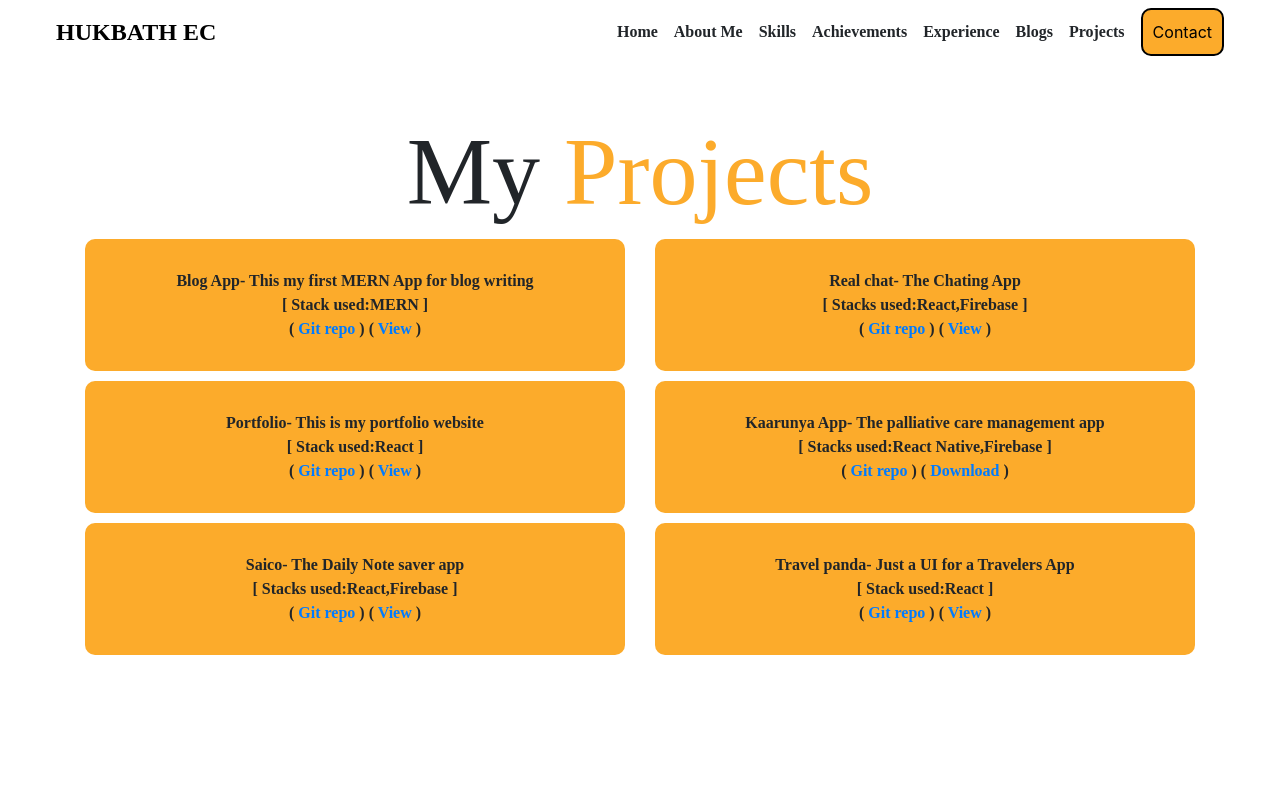
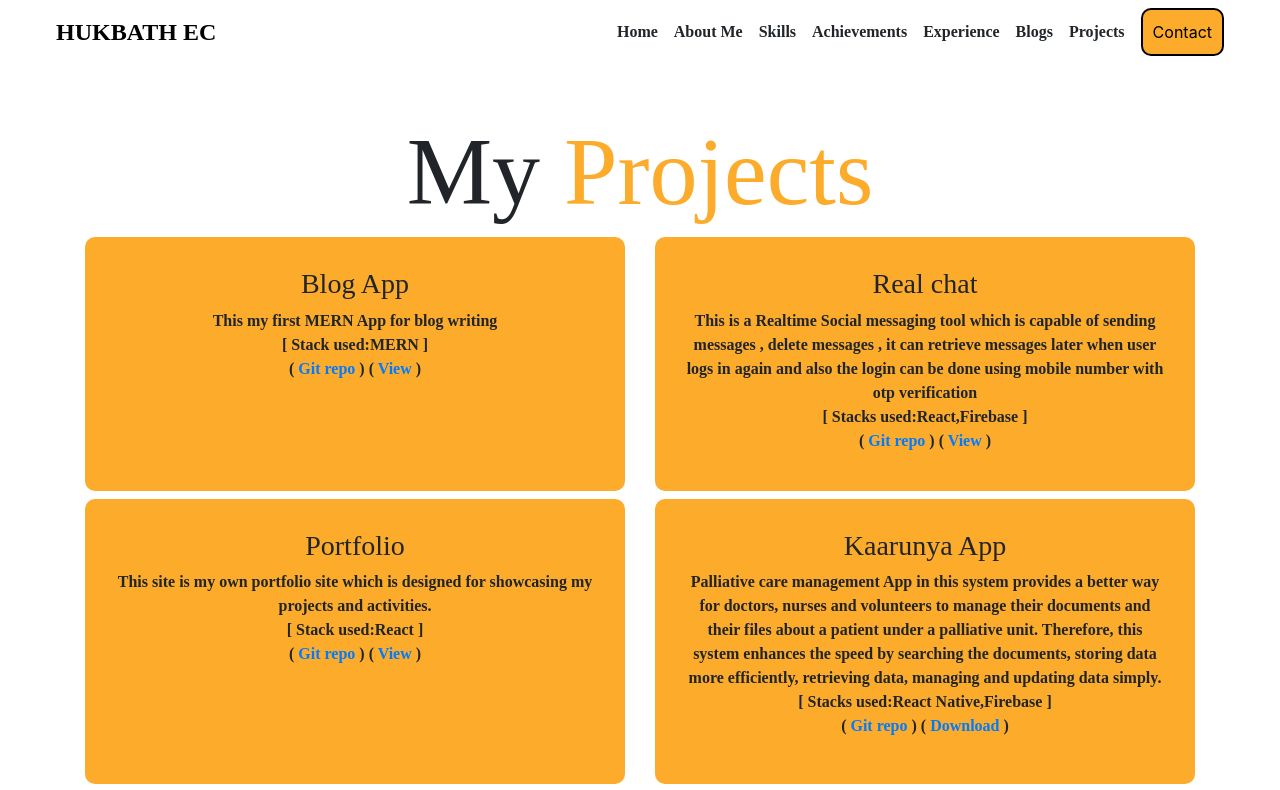
Before and after one commit to HuKKu-ec/Portfolio, a React (Create React App) app: page /projects in a window 1280 px wide. Shown: the top 790 px of the page. Built offline with nearby package versions, Linux system fonts and the light colour scheme; a web font is replaced by a local one.

Commit message:
a button is added also some other things...

```diff
--- a/src/App.css
+++ b/src/App.css
@@ -53,6 +53,7 @@ nav button :hover {
 }
 
 .hireButton {
+  margin-right: 30px;
   font-family: 'Kodchasan';
   margin-top: 15px;
   background-color: #fcab2b;
@@ -85,9 +86,10 @@ nav button :hover {
 }
 
 .box {
+  height: 100%;
   background-color: #fcab2b;
   padding: 30px;
-  margin-top: 10px;
+
   font-weight: bold;
   border-radius: 10px;
 }
@@ -140,6 +142,7 @@ li:hover {
   }
 
   .hireButton {
+    margin-right: 30;
     font-family: 'Kodchasan';
     margin-top: 15px;
     background-color: #fcab2b;
@@ -170,6 +173,7 @@ li:hover {
   }
 
   .hireButton {
+    margin-right: 30;
     font-family: 'Kodchasan';
     margin-top: 15px;
     background-color: #fcab2b;
--- a/src/pages/Home.js
+++ b/src/pages/Home.js
@@ -69,6 +69,10 @@ const Home = () => {
         <Link to="/contact">
           <button className="hireButton">Hire me</button>
         </Link>
+
+        <Link to="/projects">
+          <button className="hireButton">My Projects</button>
+        </Link>
       </div>
       <div className="imageConatainer">
         {/* <img style={{position:'absolute',}} src='icfacebook.png' alt='' /> */}
--- a/src/pages/Projects.js
+++ b/src/pages/Projects.js
@@ -22,8 +22,8 @@ const Projects = () => {
         <Container>
           <Row>
             <Col xs={12} sm={6}>
-              <div className="box">
-                Blog App- This my first MERN App for blog writing
+              <div className="box mt-2">
+                <h3>Blog App</h3>This my first MERN App for blog writing
                 <br></br>[ Stack used:MERN ]<br></br> (
                 <a href="https://github.com/HuKKu-ec/Blog-app"> Git repo </a> )
                 (<a href="https://splendid-lolly-e827fb.netlify.app/"> View</a>{' '}
@@ -31,8 +31,11 @@ const Projects = () => {
               </div>
             </Col>
             <Col xs={12} sm={6}>
-              <div className="box">
-                Real chat- The Chating App
+              <div className="box mt-2">
+                <h3>Real chat</h3>This is a Realtime Social messaging tool which
+                is capable of sending messages , delete messages , it can
+                retrieve messages later when user logs in again and also the
+                login can be done using mobile number with otp verification
                 <br></br>[ Stacks used:React,Firebase ]<br></br> (
                 <a href="https://github.com/HuKKu-ec/real-chat"> Git repo </a> )
                 (
@@ -44,16 +47,22 @@ const Projects = () => {
               </div>
             </Col>
             <Col xs={12} sm={6}>
-              <div className="box">
-                Portfolio- This is my portfolio website
+              <div className="box mt-3">
+                <h3>Portfolio</h3>This site is my own portfolio site which is
+                designed for showcasing my projects and activities.
                 <br></br>[ Stack used:React ]<br></br> (
                 <a href="https://github.com/HuKKu-ec/Portfolio"> Git repo </a> )
                 (<a href="https://www.hukbathec.tech"> View</a> )
               </div>
             </Col>
             <Col xs={12} sm={6}>
-              <div className="box">
-                Kaarunya App- The palliative care management app<br></br>[
+              <div className="box mt-3">
+                <h3>Kaarunya App</h3>Palliative care management App in this
+                system provides a better way for doctors, nurses and volunteers
+                to manage their documents and their files about a patient under
+                a palliative unit. Therefore, this system enhances the speed by
+                searching the documents, storing data more efficiently,
+                retrieving data, managing and updating data simply.<br></br>[
                 Stacks used:React Native,Firebase ]<br></br> (
                 <a href="https://github.com/HuKKu-ec/Kaarunya"> Git repo </a> )
                 (
@@ -64,18 +73,19 @@ const Projects = () => {
                 )
               </div>
             </Col>
+
             <Col xs={12} sm={6}>
-              <div className="box">
-                Saico- The Daily Note saver app<br></br>[ Stacks
+              <div className="box mt-4">
+                <h3>Saico</h3>The Daily Note saver app<br></br>[ Stacks
                 used:React,Firebase ]<br></br> (
                 <a href="https://github.com/HuKKu-ec/Saico"> Git repo </a> ) (
                 <a href=" https://saico.netlify.app"> View</a> )
               </div>
             </Col>
             <Col xs={12} sm={6}>
-              <div className="box">
-                Travel panda- Just a UI for a Travelers App<br></br>[ Stack
-                used:React ]<br></br> (
+              <div className="box mt-4">
+                <h3>Travel panda</h3>Just a UI for a Travelers App<br></br>[
+                Stack used:React ]<br></br> (
                 <a href="https://github.com/HuKKu-ec/travelpanda"> Git repo </a>{' '}
                 ) (
                 <a href="https://iridescent-tartufo-87a12d.netlify.app">
```
